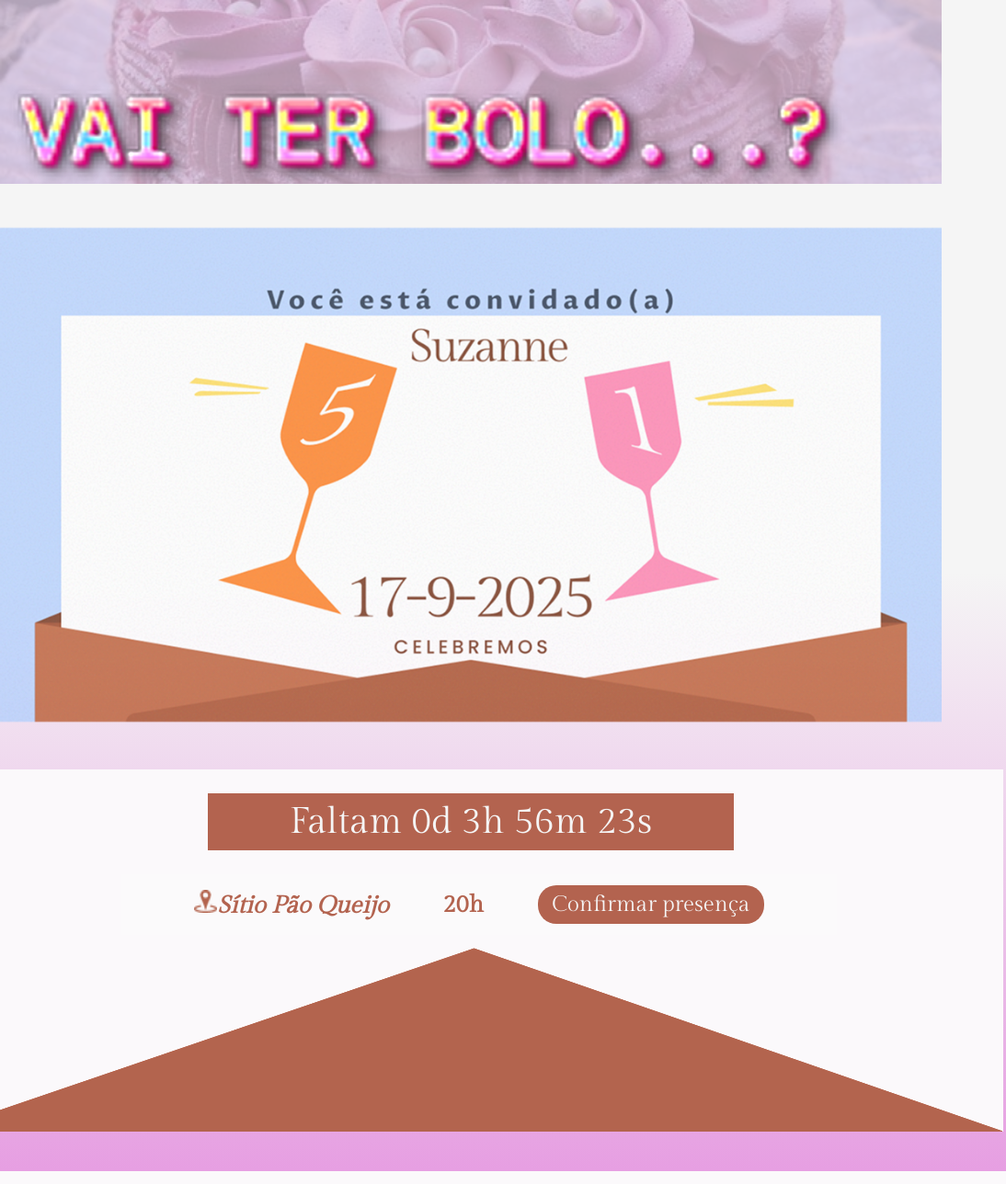
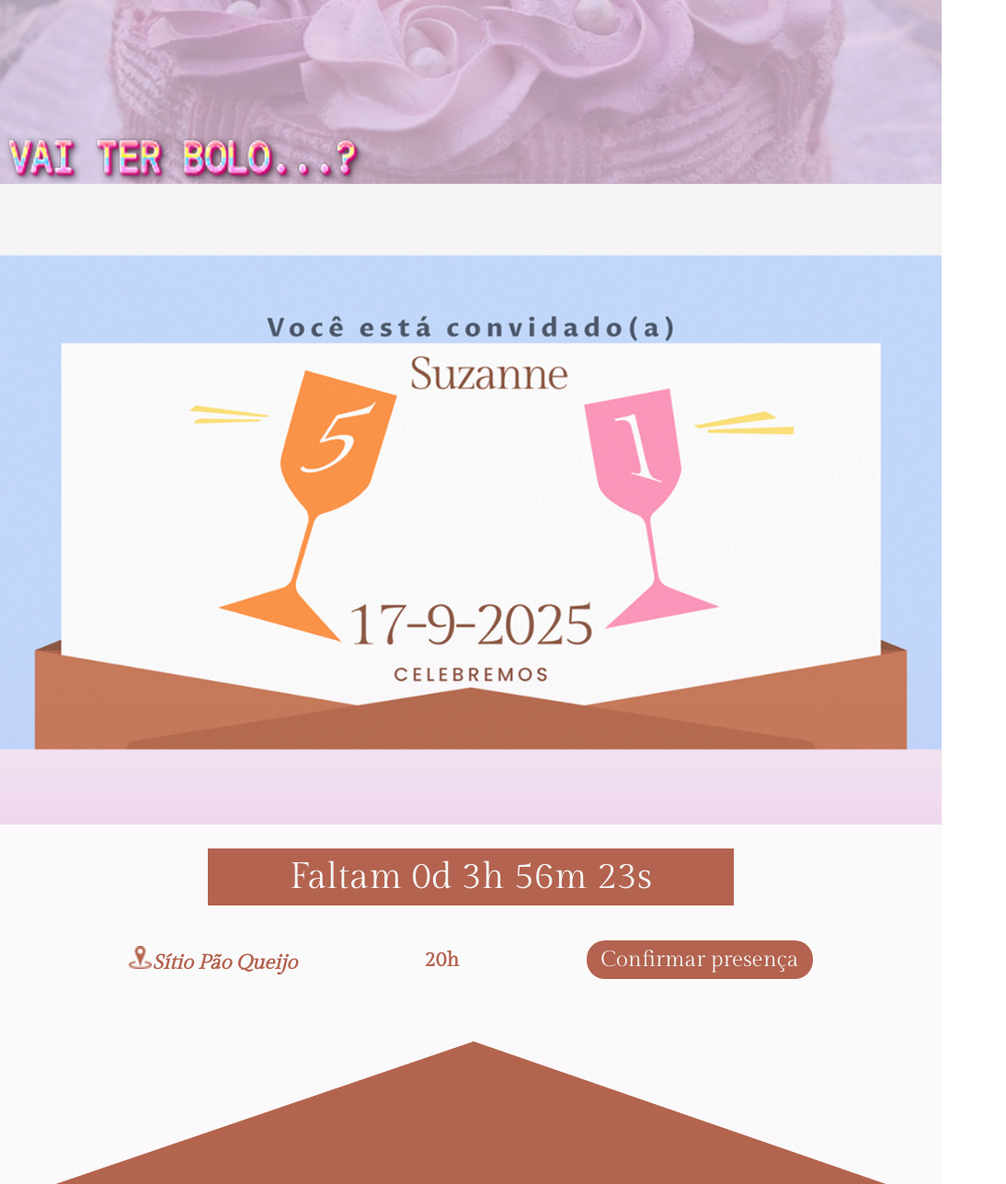
Before and after one commit to Enge-Olate/convite_aniversario, a website built with Parcel: page src/index.html in a window 1024 px wide. Shown: the top 1288 px of the page at 92% size, 1094 px wide, since content can reach past the window. Built offline with nearby package versions, Linux system fonts and the light colour scheme; files whose address does not match are found by name.

Commit message:
Break point para tablets e laptops.

```diff
--- a/src/styles/_convite.scss
+++ b/src/styles/_convite.scss
@@ -4,7 +4,7 @@
       width: 100%;
     }
   }
-  @media (min-width: 769px) and (max-width: 1024px) {
+  @media (min-width: 769px) and (max-width: 1280px) {
       img{
         width: 100%;
       }
--- a/src/styles/_footer.scss
+++ b/src/styles/_footer.scss
@@ -5,6 +5,9 @@
   @media (max-width: 768px) {
     width: 90%;
     height: 56px;
+  }
+  @media ((min-width:769px) and (max-width:1280px)) {
+    width: 100%;
   }
   &__container {
     padding-top: 36px;
--- a/src/styles/_formulario.scss
+++ b/src/styles/_formulario.scss
@@ -16,6 +16,11 @@
     width: 90%;
     padding: 13px 96px;
     align-items: flex-start;
+  }
+  @media ((min-width:769px) and (max-width:1280px)) {
+    width: 80%;
+    padding: 20px 50px;
+
   }
   &__container {
     display: flex;
--- a/src/styles/_header.scss
+++ b/src/styles/_header.scss
@@ -12,9 +12,9 @@
     position: relative;
   }
 
-  @media (min-width: 769px) and (max-width: 1024px) {
+  @media (min-width: 769px) and (max-width: 1280px) {
       width: 100%;
-      height: 200px; // ajuste conforme necessário
+      height: 200px;
     }
 
 
@@ -38,5 +38,12 @@
       height: 33px;
       position: absolute;
     }
+    @media ((min-width:769px) and (max-width:1280px)) {
+      width: 400px;
+      height: 60px;
+      position: absolute;
+      bottom: 0;
+      left: 0;
+    }
   }
 }
--- a/src/styles/_invite.scss
+++ b/src/styles/_invite.scss
@@ -15,6 +15,11 @@
     align-items: center;
     gap: 39px;
     background-color: transparent;
+  }
+  @media ((min-width:769px) and (max-width:1280px)) {
+    width: 100%;
+    position: relative;
+
   }
   &__text {
     width: 572px;
@@ -64,6 +69,13 @@
       gap: 20px;
       font-size: 20px;
     }
+    @media ((min-width:769px) and (max-width:1280px)) {
+      width: 90%;
+      padding: 12px 20px;
+      margin: 0 auto;
+      font-size: 22px;
+
+    }
     &__button {
       @media (max-width: 768px) {
         display: flex;
@@ -97,11 +109,16 @@
   &__canva {
     width: 100%;
     position: absolute;
-    // padding-top: 78px;
     bottom: 0;
     left: 0;
     @media (max-width: 768px) {
       visibility: hidden;
     }
+    @media ((min-width:769px) and (max-width:1024px)) {
+      width: 100%;
+      position: absolute;
+      bottom: -30px;
+      left: 0;
+    }
   }
 }
--- a/src/styles/_retorno.scss
+++ b/src/styles/_retorno.scss
@@ -13,6 +13,11 @@
   @media (max-width: 768px) {
     width: 90%;
     padding: 10px;
+  }
+  @media ((min-width:769px) and (max-width:1280px)) {
+    width: 80%;
+    padding: 15px;
+
   }
   &__positivo {
     background-color: #fbf9fb;
--- a/src/styles/main.scss
+++ b/src/styles/main.scss
@@ -2,9 +2,9 @@
 @use "header";
 @use 'convite';
 @use "retorno";
+@use "footer";
 @use "reset";
 @use "formulario";
-@use "footer";
 body {
   background: linear-gradient(
     180deg,
@@ -17,5 +17,12 @@ body {
   flex-direction: column;
   align-items: center;
   gap: 43px;
+  @media (max-width:768px) {
+    gap: 23px;
 
+  }
+  @media ((min-width:769px) and (max-width:1280px)) {
+    gap: 73px;
+
+  }
 }
```
